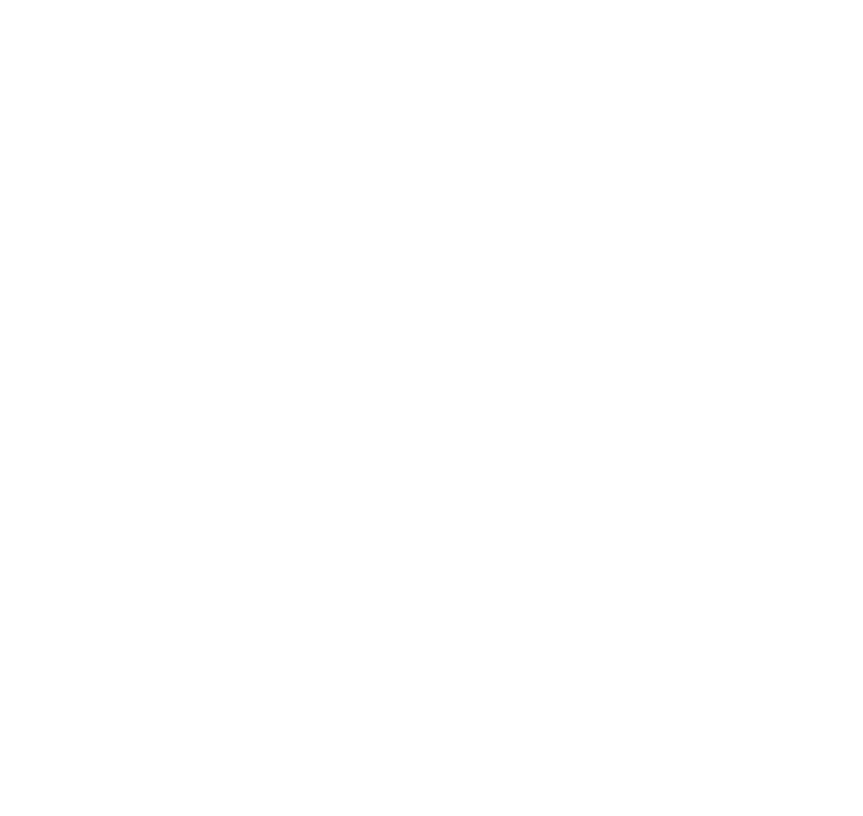
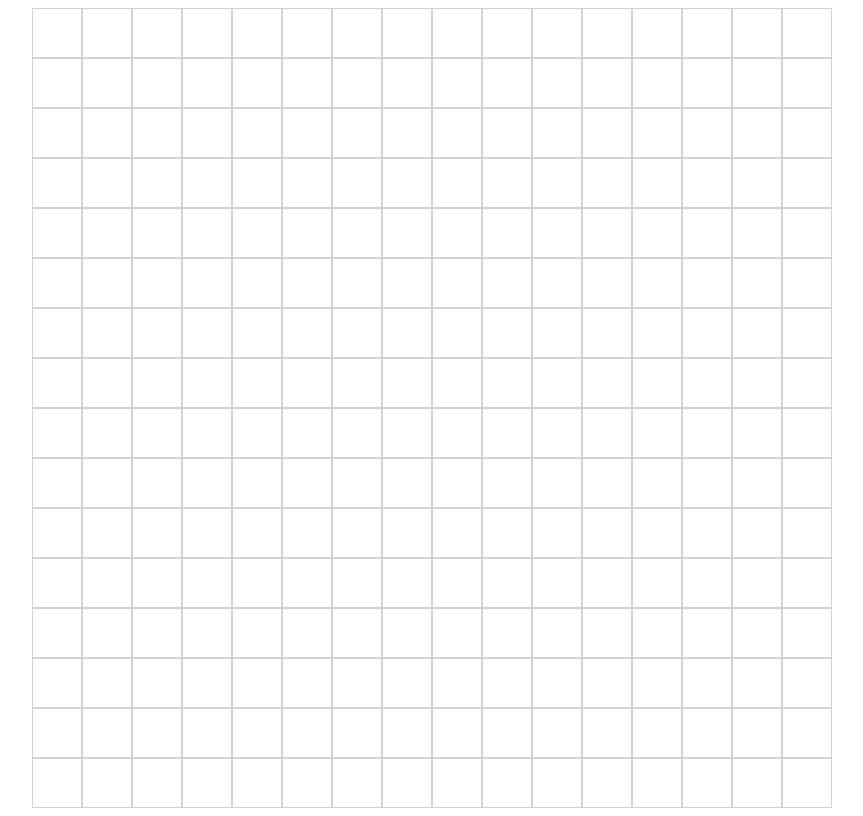
Before and after one commit to ShahnanPoorman/etch-a-sketch, a plain HTML site: page index.html in a window 1280 px wide. Shown: the whole page, without its empty margins (208-1071 px from the left). Drawn offline with Linux system fonts and the light colour scheme.

Commit message:
Create 16x16 grid

```diff
--- a/index.html
+++ b/index.html
@@ -8,6 +8,8 @@
         <script defer src="script.js"></script>
     </head>
     <body>
+        <div id="container">
 
+        </div>
     </body>
 </html>
--- a/script.js
+++ b/script.js
@@ -0,0 +1,13 @@
+const container = document.querySelector('#container')
+
+
+for(let i = 0; i < 256; i++){
+    const newDiv = document.createElement("div");
+    newDiv.style.height = '50px';
+    newDiv.style.width = '50px';
+    newDiv.style.display = 'inline-block';
+    newDiv.style.backgroundColor = '';
+    newDiv.style.border = '.5px solid lightgrey';
+
+    container.appendChild(newDiv);
+}
--- a/style.css
+++ b/style.css
@@ -0,0 +1,12 @@
+*{
+    box-sizing: border-box;
+    line-height: 0;
+}
+
+#container{
+    gap: 0;
+    justify-self: center;
+    align-self: center;
+    height: 800px;
+    width: 800px;
+}
```
